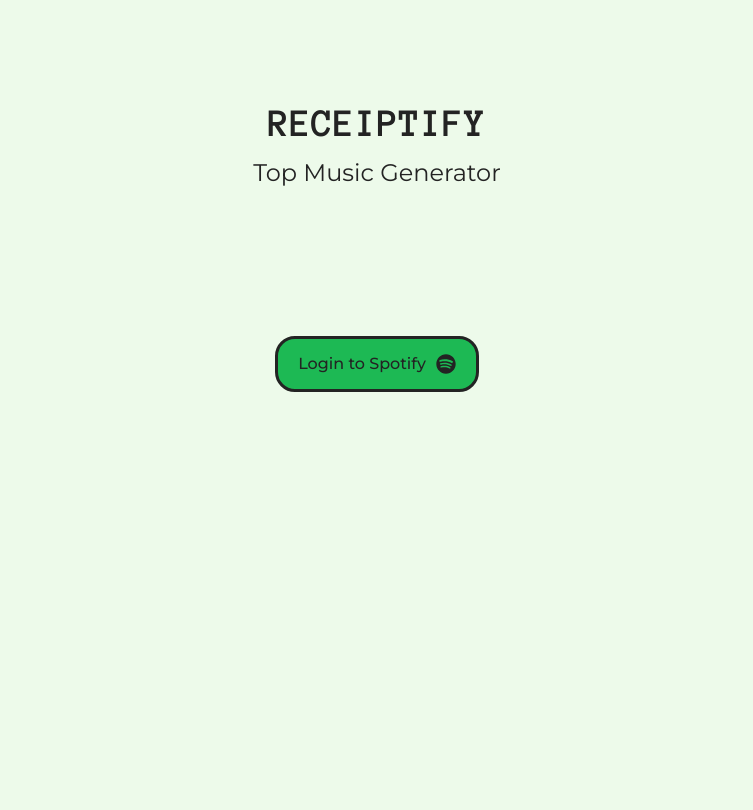
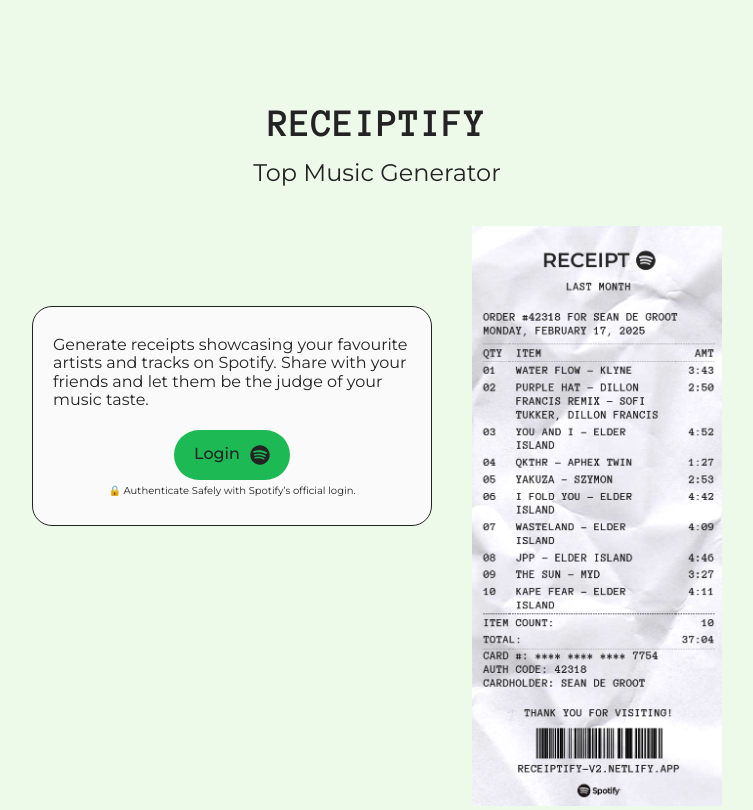
Before and after one commit to seandaniel-uf/receiptify-v2, a React (Vite) app: page / in a window 1280 px wide. Shown: the whole page, without its empty margins (263-1016 px from the left). Built offline with nearby package versions, Linux system fonts and the light colour scheme.

Commit message:
Feat: landing page legend

```diff
--- a/src/Components/Login.tsx
+++ b/src/Components/Login.tsx
@@ -1,4 +1,5 @@
 import { FaSpotify } from "react-icons/fa";
+import Receipt from "/assets/receipt.png";
 
 export const Login = () => {
   const CLIENT_ID = "b0bcfd9d4f2345039350ddf256441f65";
@@ -7,12 +8,24 @@
   const RESPONSE_TYPE = "token";
   return (
     <section className="login-container">
-      <a
-        className="button"
-        href={`${AUTH_ENDPOINT}?client_id=${CLIENT_ID}&redirect_uri=${REDIRECT_URI}&scope=user-top-read&response_type=${RESPONSE_TYPE}`}
-      >
-        Login to Spotify <FaSpotify />
-      </a>
+      <div className="login-disclaimer-description-container">
+        <p>
+          Generate receipts showcasing your favourite artists and tracks on
+          Spotify. Share with your friends and let them be the judge of your
+          music taste.
+        </p>
+        <a
+          className="button"
+          href={`${AUTH_ENDPOINT}?client_id=${CLIENT_ID}&redirect_uri=${REDIRECT_URI}&scope=user-top-read&response_type=${RESPONSE_TYPE}`}
+        >
+          Login
+          <FaSpotify />
+        </a>
+        <p>🔒 Authenticate Safely with Spotify’s official login.</p>
+      </div>
+      <div className="img-info-container">
+        <img src={Receipt} alt="A receipt with a list of songs" />
+      </div>
     </section>
   );
 };
--- a/src/partials/_form.scss
+++ b/src/partials/_form.scss
@@ -57,24 +57,3 @@
     }
   }
 }
-
-.button {
-  display: flex;
-  align-items: center;
-  padding: 15px 20px;
-  font-weight: 500;
-  border: 3px solid $primaryColor;
-  border-radius: 20px;
-  background: #1db954;
-  transition: background-color 0.35s, color 0.35s, border-radius 0.35s;
-  svg {
-    margin-left: 10px;
-    font-size: 20px;
-  }
-  &:hover,
-  &:focus {
-    background-color: $primaryColor;
-    color: $secondaryColor;
-    border-radius: 30px;
-  }
-}
--- a/src/partials/_global.scss
+++ b/src/partials/_global.scss
@@ -53,10 +53,9 @@
   align-items: center;
   padding: 15px 20px;
   font-weight: 500;
-  border: 3px solid $primaryColor;
-  border-radius: 20px;
+  border-radius: 30px;
   background: #1db954;
-  transition: background-color 0.35s, color 0.35s, border-radius 0.35s;
+  transition: background-color 0.35s, color 0.35s;
   svg {
     margin-left: 10px;
     font-size: 20px;
@@ -65,6 +64,5 @@
   &:focus {
     background-color: $primaryColor;
     color: $secondaryColor;
-    border-radius: 30px;
   }
 }
--- a/src/partials/_login.scss
+++ b/src/partials/_login.scss
@@ -1,5 +1,45 @@
 .login-container {
   display: flex;
   justify-content: center;
-  margin: 150px auto;
+  margin-top: 40px;
+  .login-disclaimer-description-container {
+    display: flex;
+    flex-direction: column;
+    align-items: center;
+    justify-content: center;
+    margin-top: 80px;
+    max-width: 400px;
+    background: $secondaryColor;
+    border-radius: 20px;
+    padding: 20px;
+    max-height: auto;
+    height: 220px;
+    border: 1px solid $primaryColor;
+    @media (max-width: $mediumBreakpoint) {
+      margin: 0 0 40px 0;
+      max-width: 350px;
+    }
+    p:first-child {
+      margin-bottom: 20px;
+    }
+    p:last-child {
+      font-size: 10px;
+      margin-top: 5px;
+    }
+  }
+  .img-info-container {
+    img {
+      height: auto;
+      width: 250px;
+      margin-left: 40px;
+      @media (max-width: $mediumBreakpoint) {
+        margin: 0 0 100px 0;
+        width: 350px;
+      }
+    }
+  }
+  @media (max-width: $mediumBreakpoint) {
+    flex-direction: column;
+    align-items: center;
+  }
 }
```
Also changed, not shown: public/assets/receipt.png (added).
